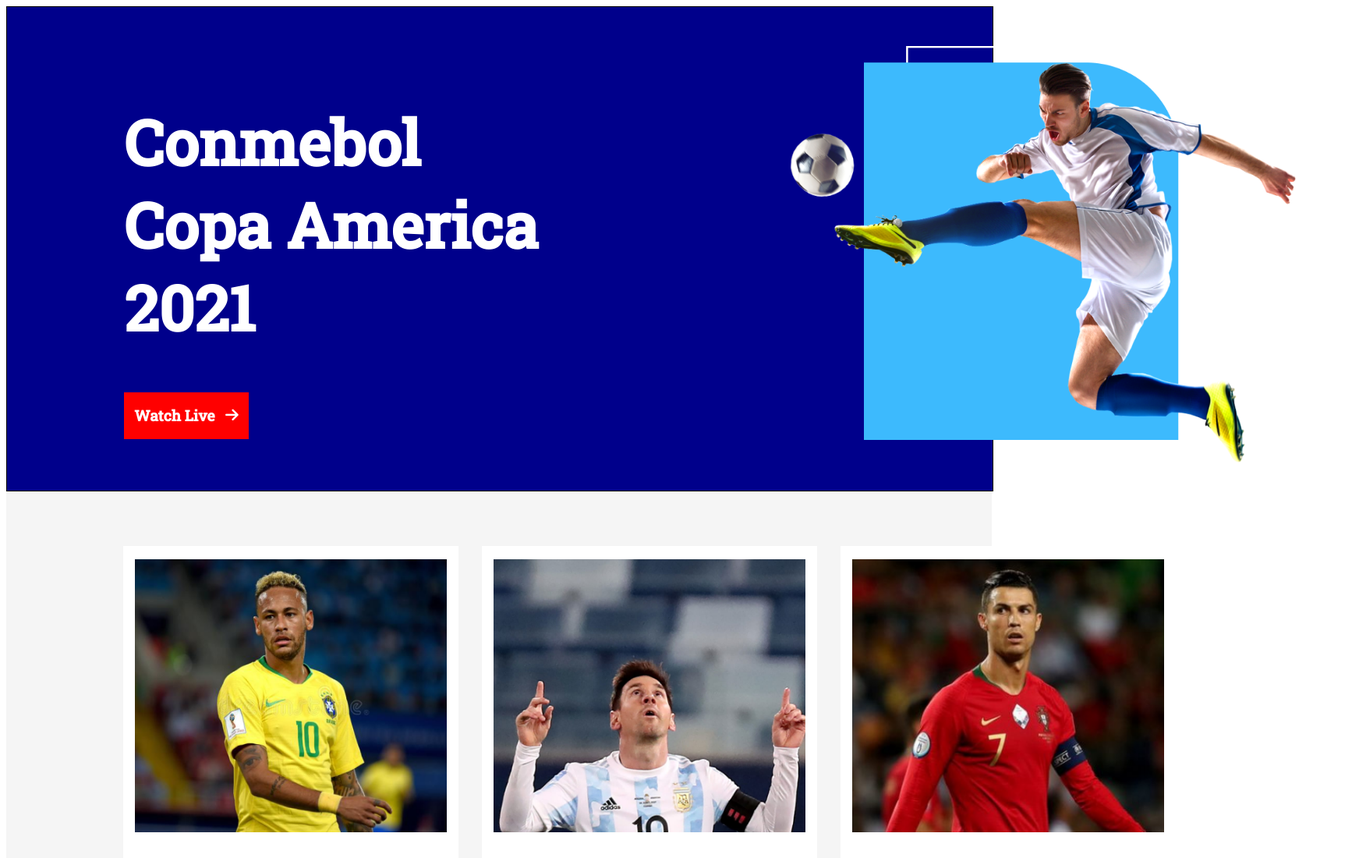
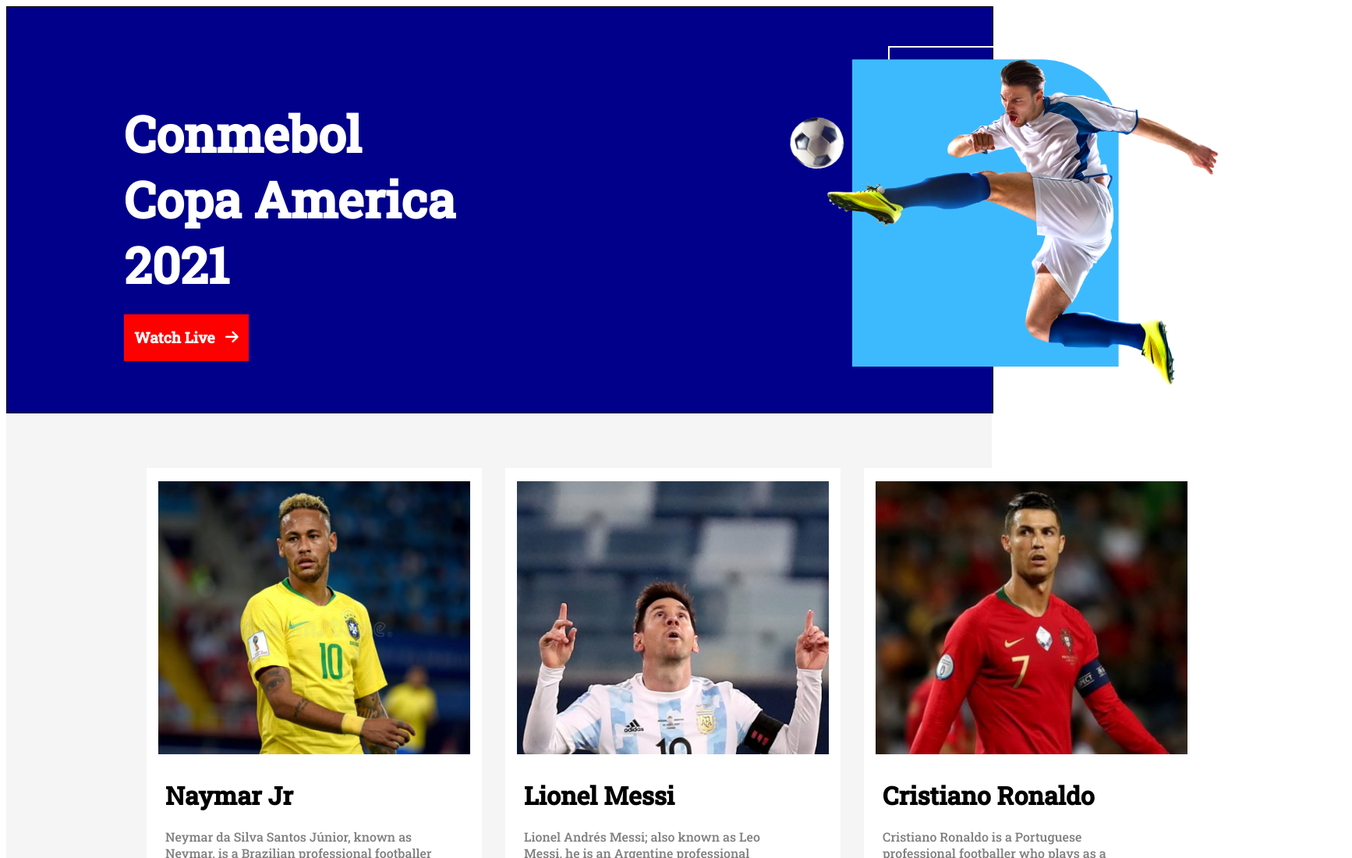
Before and after one commit to MominulHaque8/responsive-football, a plain HTML site: page index.html in a window 1280 px wide. Shown: the top 1100 px of the page at 78% size, 1734 px wide, since content can reach past the window. Drawn offline with Linux system fonts and the light colour scheme.

Commit message:
first commit

```diff
--- a/styles/style.css
+++ b/styles/style.css
@@ -14,21 +14,21 @@ font-family: 'Roboto Slab', serif;
 display: grid;
 grid-template-columns: 1000px auto;
 width: 100%;
-height: 620px;
+height: 520px;
 background-color:darkblue;
 border: 1px solid;
 }
 
 h1{
-font-size: 5em;
+font-size: 4em;
 color: white;
 margin-top: 120px;
 margin-left: 150px;
 }
 
 .player{
-width: 656px;
-height: 538px;
+width: 556px;
+height: 438px;
 margin-top: 50px;
 }
 
@@ -55,7 +55,7 @@ font-size: 1.2em;
 main{
     background-color: whitesmoke;
     padding-top: 70px;
-    padding-left: 150px;
+    padding-left: 180px;
 }
 
 .blog{
```
